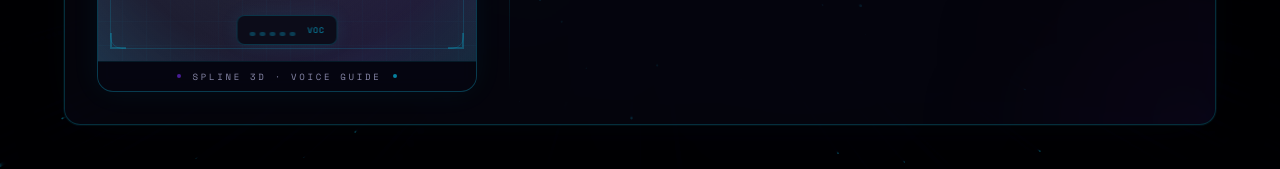
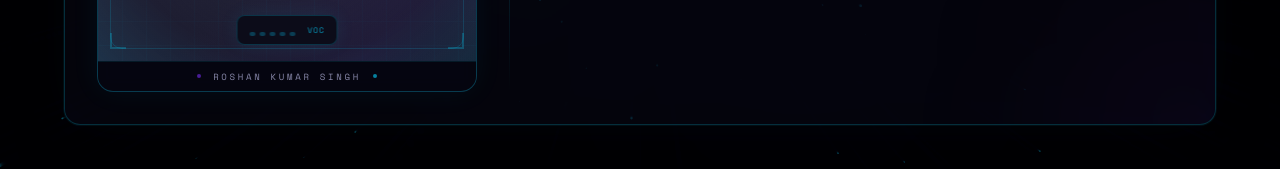
Before and after one commit to roshan-1205/roshan-portfolio, a React (Vite) app: page / in a window 1280 px wide. Shown: the part 544-713 px from the top of the page. Built offline with nearby package versions, Linux system fonts and the light colour scheme.

Commit message:
Add the name

```diff
--- a/src/components/avatar/RoboticAvatarPresenter.tsx
+++ b/src/components/avatar/RoboticAvatarPresenter.tsx
@@ -96,7 +96,7 @@ export function RoboticAvatarPresenter({
         <div className="flex items-center justify-center gap-3 border-t border-cyan/10 bg-background/30 px-4 py-2">
           <span className="size-1 rounded-full bg-purple/60" />
           <span className="font-mono-ui text-[9px] tracking-[0.3em] text-muted-foreground uppercase">
-            Spline 3D · Voice Guide
+            Roshan Kumar Singh
           </span>
           <span className="size-1 rounded-full bg-cyan/60" />
         </div>
```
